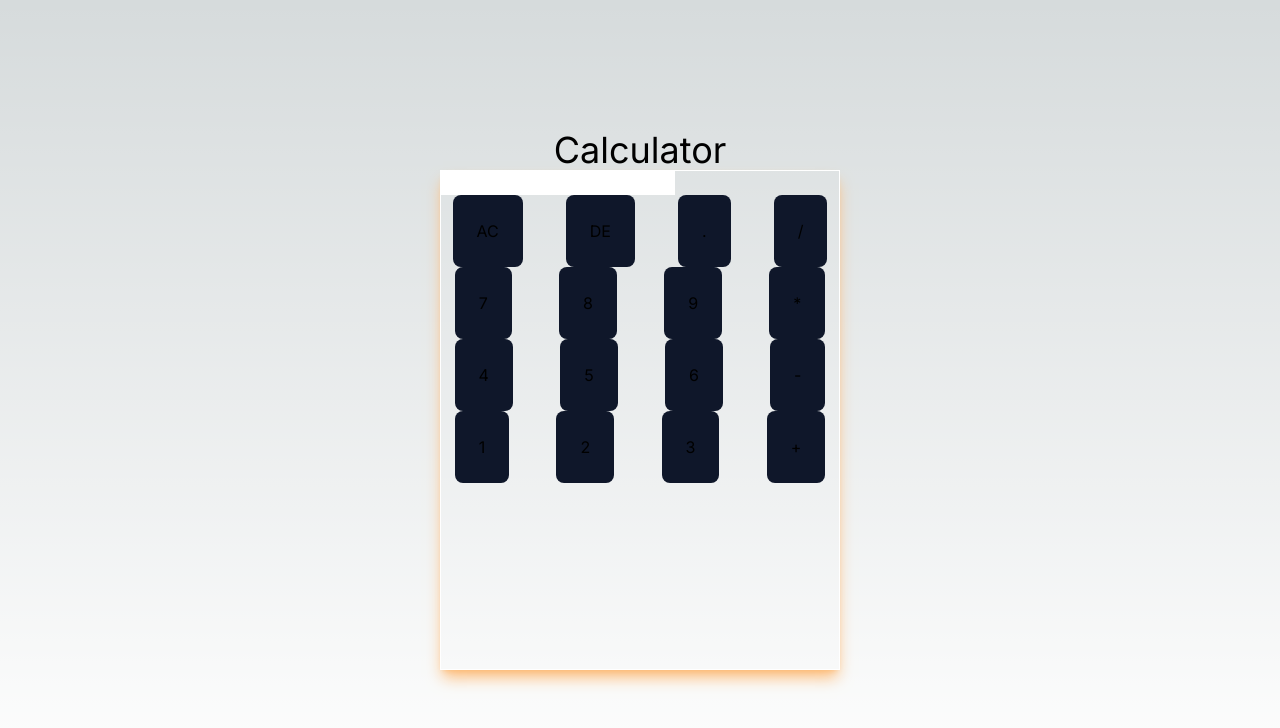
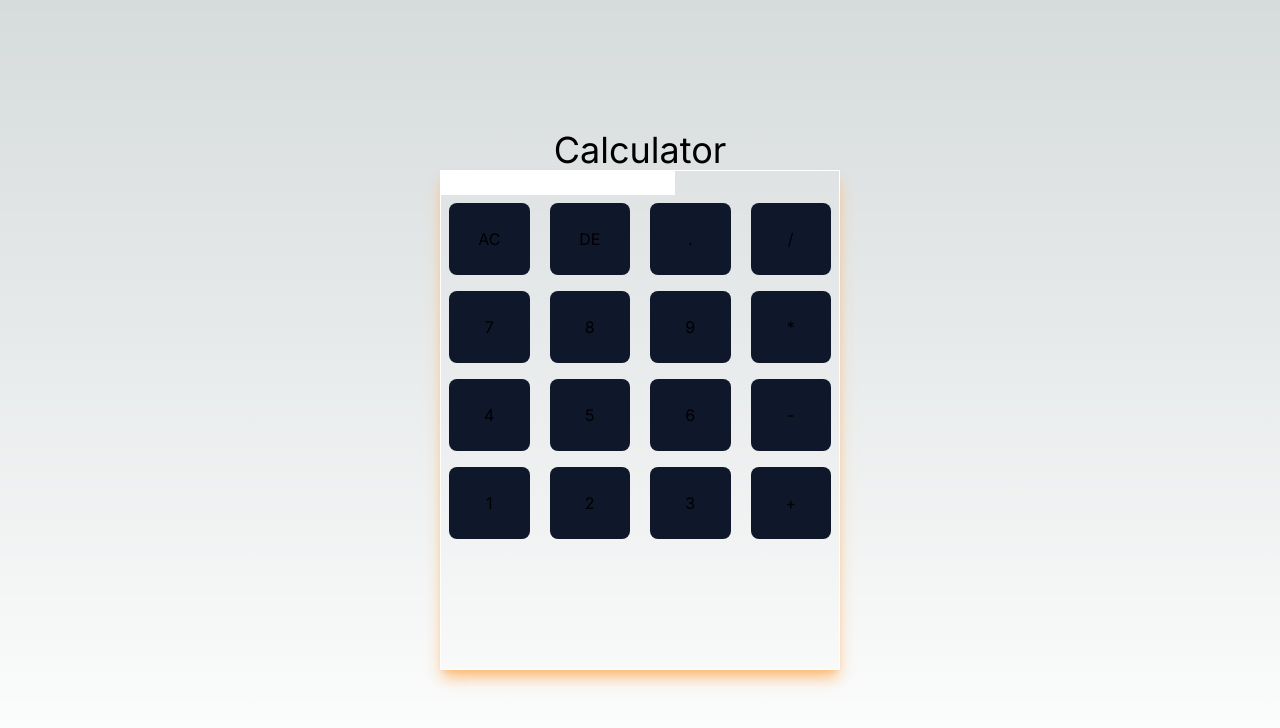
Before and after one commit to ashfakhossain15/Calculator, a Next.js app: page / in a window 1280 px wide. Shown: the top 728 px of the page. Built offline with nearby package versions, Linux system fonts and the light colour scheme.

Commit message:
feat: :hammer: add some style

```diff
--- a/src/app/page.tsx
+++ b/src/app/page.tsx
@@ -10,9 +10,9 @@ export default function Home() {
             <div>
               <input type="text" name="display" id="" />
             </div>
-            <div className="flex gap-5 justify-around">
+            <div className="grid grid-cols-4 p-2 gap-5 justify-around ">
               <input
-                className="p-6 bg-slate-900 rounded-lg"
+                className=" w-full bg-slate-900 rounded-lg "
                 type="button"
                 value="AC"
               />
@@ -32,7 +32,7 @@ export default function Home() {
                 value="/"
               />
             </div>
-            <div className="flex gap-5 justify-around">
+            <div className="grid grid-cols-4 p-2 gap-5 justify-around">
               <input
                 className="p-6 bg-slate-900 rounded-lg"
                 type="button"
@@ -54,7 +54,7 @@ export default function Home() {
                 value="*"
               />
             </div>
-            <div className="flex gap-5 justify-around">
+            <div className="grid grid-cols-4 p-2 gap-5 justify-around">
               <input
                 className="p-6 bg-slate-900 rounded-lg"
                 type="button"
@@ -76,7 +76,7 @@ export default function Home() {
                 value="-"
               />
             </div>
-            <div className="flex gap-5 justify-around">
+            <div className="grid grid-cols-4 p-2 gap-5 justify-around">
               <input
                 className="p-6 bg-slate-900 rounded-lg"
                 type="button"
```
